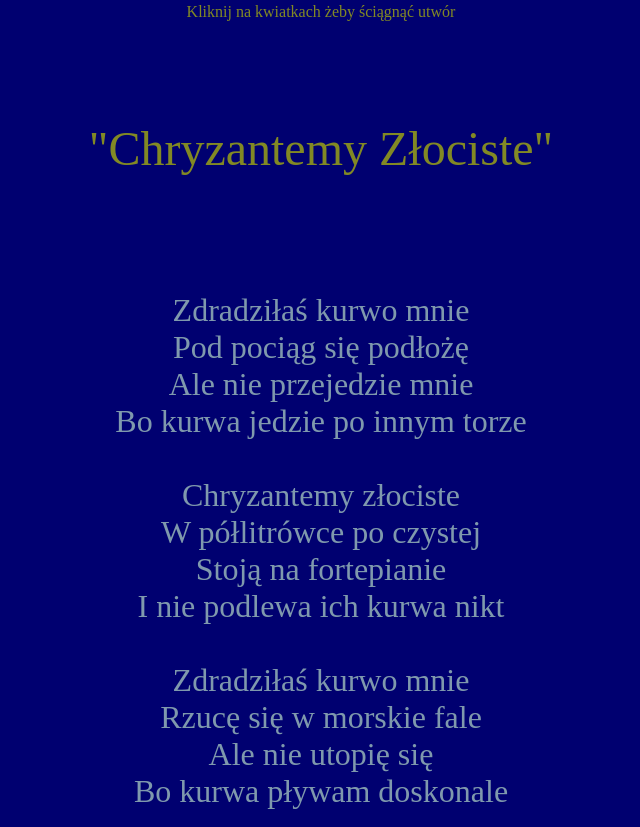
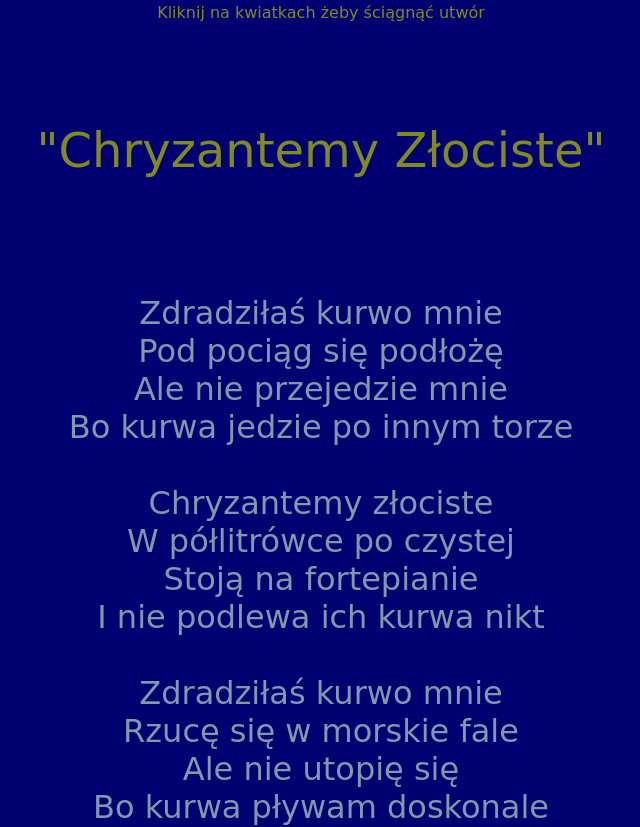
Before and after one commit to MCiesi/Chryzantemy, a plain HTML site: page index.html in a window 1280 px wide. Shown: the part 259-1086 px from the top of the page, without its empty margins (319-959 px from the left). Drawn offline with Linux system fonts and the light colour scheme.

Commit message:
Update index.html

```diff
--- a/index.html
+++ b/index.html
@@ -13,11 +13,11 @@
 <img src="kwiatki.png" alt="Chryzantemy Link Miku" width="200" height="200">
 </center> </a></p>
 
-<p style="font-family: Apple Chancery; text-align: center;color: #828924;font-size: 100%;">Kliknij na kwiatkach żeby ściągnąć utwór</p>
+<p style="font-family: cursive; text-align: center;color: #828924;font-size: 100%;">Kliknij na kwiatkach żeby ściągnąć utwór</p>
 <br></br>
-<p style="font-family: Apple Chancery; text-align: center;color: #828924;font-size: 300%;">"Chryzantemy Złociste"</p>
+<p style="font-family: cursive; text-align: center;color: #828924;font-size: 300%;">"Chryzantemy Złociste"</p>
 <br></br>
-<p style="font-family: Apple Chancery; text-align: center;color: #7f99ad;font-size: 200%;">
+<p style="font-family: cursive; text-align: center;color: #7f99ad;font-size: 200%;">
 	Zdradziłaś kurwo mnie<br>
 	Pod pociąg się podłożę<br>
 	Ale nie przejedzie mnie<br>
@@ -67,6 +67,6 @@
 <p> <center> <a href=https://youtu.be/K8NL0f1IM2o?si=zqMXoIslNpgv5Kjl>
 <img src="migu.jpg" width="200" height="200">
 </center></a></p>
-<p style="font-family: Apple Chancery; text-align: center;color: #828924;font-size: 100%;">Kliknij na miku żeby miku</p>
+<p style="font-family: cursive; text-align: center;color: #828924;font-size: 100%;">Kliknij na miku żeby miku</p>
 </body>
 </html>
```
